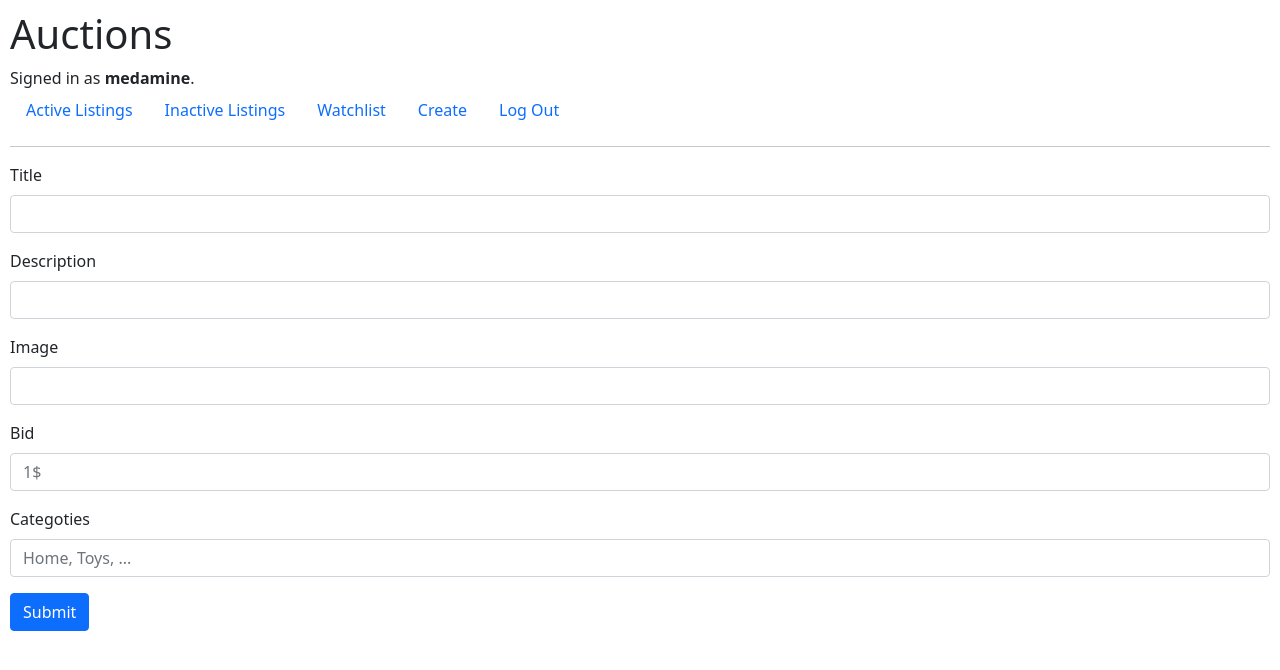
After one commit to medaminefh/cs50W-commerce, a Django app: page /create in a window 1280 px wide. The commit adds this page. Shown: the top 670 px of the page. Run offline with Django 3.2, Linux system fonts and the light colour scheme; a user stored in the database is signed in.

Commit message:
add some html templates and some models

```diff
--- a/auctions/models.py
+++ b/auctions/models.py
@@ -4,3 +4,19 @@ from django.db import models
 
 class User(AbstractUser):
     pass
+
+
+class Auctions(models.Model):
+    pass
+
+
+class Bid(models.Model):
+    pass
+
+
+class Comments(models.Model):
+    pass
+
+
+class Categories(models.Model):
+    pass
--- /dev/null
+++ b/auctions/templates/auctions/create.html
@@ -0,0 +1,31 @@
+{% extends "auctions/layout.html" %}
+
+{% block body %}
+<form action="{% url 'create' %}" method="post">
+    {% csrf_token %}
+    <div class="mb-3">
+        <label for="title" class="form-label">Title</label>
+        <input name="title" type="text" class="form-control" id="title" required>
+    </div>
+    <div class="mb-3">
+        <label for="Description" class="form-label">Description</label>
+        <input name="desc" type="text" class="form-control" id="Description" required>
+    </div>
+    <div class="mb-3">
+        <label for="image" class="form-label">Image</label>
+        <input name="img" type="url" class="form-control" id="image" required>
+    </div>
+
+    <div class="mb-3">
+        <label for="bid" class="form-label">Bid</label>
+        <input name="bid" placeholder="1$" type="number" min="1" class="form-control" id="bid" required>
+    </div>
+
+    <div class="mb-3">
+        <label for="cat" class="form-label">Categoties</label>
+        <input name="cat" placeholder="Home, Toys, ..." type="text" class="form-control" id="cat">
+    </div>
+
+    <button type="submit" class="btn btn-primary">Submit</button>
+</form>
+{% endblock %}
--- a/auctions/templates/auctions/layout.html
+++ b/auctions/templates/auctions/layout.html
@@ -2,11 +2,14 @@
 
 <!DOCTYPE html>
 <html lang="en">
+
 <head>
     <title>{% block title %}Auctions{% endblock %}</title>
-        <link rel="stylesheet" href="https://stackpath.bootstrapcdn.com/bootstrap/4.4.1/css/bootstrap.min.css" integrity="sha384-Vkoo8x4CGsO3+Hhxv8T/Q5PaXtkKtu6ug5TOeNV6gBiFeWPGFN9MuhOf23Q9Ifjh" crossorigin="anonymous">
+    <link href="https://cdn.jsdelivr.net/npm/bootstrap@5.1.3/dist/css/bootstrap.min.css" rel="stylesheet"
+        integrity="sha384-1BmE4kWBq78iYhFldvKuhfTAU6auU8tT94WrHftjDbrCEXSU1oBoqyl2QvZ6jIW3" crossorigin="anonymous">
     <link href="{% static 'auctions/styles.css' %}" rel="stylesheet">
 </head>
+
 <body>
     <h1>Auctions</h1>
     <div>
@@ -21,6 +24,18 @@
             <a class="nav-link" href="{% url 'index' %}">Active Listings</a>
         </li>
         {% if user.is_authenticated %}
+        <li class="nav-item">
+            <a class="nav-link" href="{% url 'inactive' %}">Inactive Listings</a>
+        </li>
+
+        <li class="nav-item">
+            <a class="nav-link" href="{% url 'watchlist' %}">Watchlist</a>
+        </li>
+
+        <li class="nav-item">
+            <a class="nav-link" href="{% url 'create' %}">Create</a>
+        </li>
+
         <li class="nav-item">
             <a class="nav-link" href="{% url 'logout' %}">Log Out</a>
         </li>
@@ -37,4 +52,5 @@
     {% block body %}
     {% endblock %}
 </body>
+
 </html>
--- a/auctions/urls.py
+++ b/auctions/urls.py
@@ -5,6 +5,13 @@ from . import views
 urlpatterns = [
     path("", views.index, name="index"),
     path("login", views.login_view, name="login"),
+    path("create", views.create, name="create"),
+    path("listing/<int:id>/", views.listing, name="listing"),
+    path("listing/<str:category>/",
+         views.category_listing, name="category_listing"),
+    path("watchlist", views.watchlist, name="watchlist"),
+    path("categories", views.categories, name="categories"),
+    path("inactive", views.inactive, name="inactive"),
     path("logout", views.logout_view, name="logout"),
     path("register", views.register, name="register")
 ]
--- a/auctions/views.py
+++ b/auctions/views.py
@@ -3,6 +3,7 @@ from django.db import IntegrityError
 from django.http import HttpResponse, HttpResponseRedirect
 from django.shortcuts import render
 from django.urls import reverse
+from django.contrib.auth.decorators import login_required
 
 from .models import User
 
@@ -61,3 +62,36 @@ def register(request):
         return HttpResponseRedirect(reverse("index"))
     else:
         return render(request, "auctions/register.html")
+
+
+@login_required(login_url="/login")
+def create(req):
+    if req.method == "POST":
+        title = req.POST['title']
+        desc = req.POST['desc']
+        img = req.POST['img']
+        bid = req.POST['bid']
+        categories = req.POST['cat']
+        print(
+            f"title:{title}, desc:{desc}, img:{img}, bid:{bid}, categ:{categories}")
+    return render(req, "auctions/create.html")
+
+
+def inactive(req):
+    return render(req, 'auctions/index.html')
+
+
+def listing(req):
+    return render(req, 'auctions/index.html')
+
+
+def categories(req):
+    return render(req, 'auctions/index.html')
+
+
+def category_listing(req):
+    return render(req, 'auctions/index.html')
+
+
+def watchlist(req):
+    return render(req, 'auctions/index.html')
```
Also changed, not shown: db.sqlite3 (deleted), 1 other file. Lines whose indentation alone changed are shown as unchanged.
